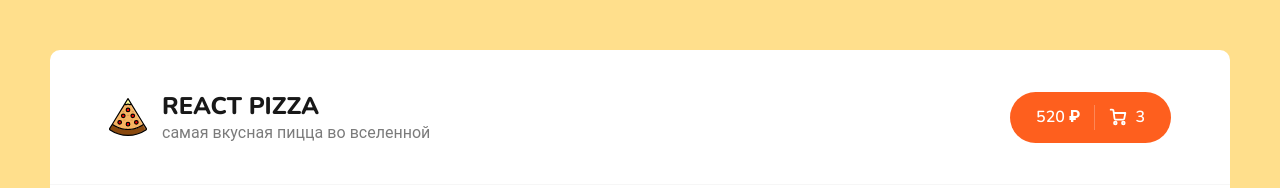
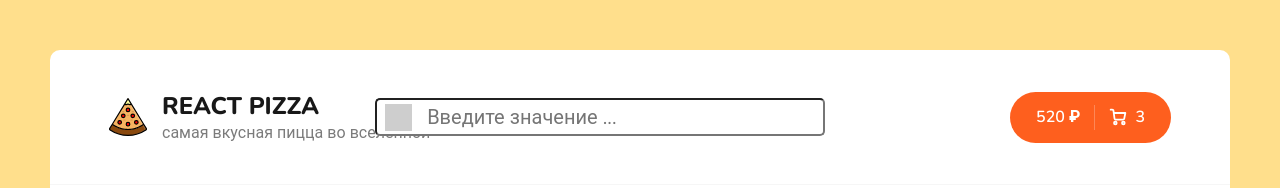
Before and after one commit to YakubBaciev/react-pizza, a React (Create React App) app: page / in a window 1280 px wide. Shown: the top 188 px of the page. Built offline with nearby package versions, Linux system fonts and the light colour scheme; no server answers; grey boxes are pictures that could not be loaded.

Commit message:
добавил поиск пицц

```diff
--- a/src/App.js
+++ b/src/App.js
@@ -8,12 +8,13 @@ import "./scss/app.scss";
 import Header from "./components/Header";
 
 function App() {
+  const [searchValue, setSearchValue] = React.useState("");
   return (
     <div className="wrapper">
-      <Header />
+      <Header searchValue={searchValue} setSearchValue={setSearchValue} />
       <div className="content">
         <Routes>
-          <Route path="/" element={<Home />} />
+          <Route path="/" element={<Home searchValue={searchValue} />} />
           <Route path="/Cart" element={<Cart />} />
           <Route path="*" element={<NotFound />} />
         </Routes>
--- a/src/components/Header.jsx
+++ b/src/components/Header.jsx
@@ -1,7 +1,8 @@
 import logo from "../assets/img/pizza-logo.svg";
 import { Link } from "react-router-dom";
+import SearchInput from "./SearchInput";
 
-function Header() {
+function Header({ searchValue, setSearchValue }) {
   return (
     <div className="header">
       <div className="container">
@@ -14,6 +15,10 @@ function Header() {
             </div>
           </div>
         </Link>
+        <SearchInput
+          searchValue={searchValue}
+          setSearchValue={setSearchValue}
+        />
         <div className="header__cart">
           <Link to="/Cart" className="button button--cart">
             <span>520 ₽</span>
--- /dev/null
+++ b/src/components/SearchInput/SearchInput.module.scss
@@ -0,0 +1,34 @@
+.root{
+  position: relative;
+  left: -120px;
+
+  .searchImg{
+  width: 27px;
+  height: 27px;
+  position: absolute;
+  left: 10px;
+  top: 6px;
+  opacity: 0.5;
+  }
+  .searchInput{
+width: 450px;
+  height: 38px;
+  padding-left: 50px;
+  font-size: 20px;
+  border-radius: 5px;
+  }
+  .clouseImg{
+    width: 25px;
+    height: 25px;
+    position: absolute;
+    right: 5px;
+    top: 6px;
+    opacity: 0.5;
+    cursor: pointer;
+
+    &:hover{
+opacity: 1;
+    }
+
+  }
+}
--- /dev/null
+++ b/src/components/SearchInput/index.jsx
@@ -0,0 +1,30 @@
+import React from "react";
+import styles from "./SearchInput.module.scss";
+
+const SearchInput = ({ searchValue, setSearchValue }) => {
+  return (
+    <div className={styles.root}>
+      <img
+        className={styles.searchImg}
+        src="https://cdn-icons-png.flaticon.com/512/54/54481.png"
+        alt="search"
+      />
+      <input
+        value={searchValue}
+        onChange={(e) => setSearchValue(e.target.value)}
+        className={styles.searchInput}
+        placeholder="Введите значение ..."
+      />
+      {searchValue && (
+        <img
+          onClick={() => setSearchValue("")}
+          className={styles.clouseImg}
+          src="https://cdn-icons-png.flaticon.com/512/1828/1828747.png"
+          alt="clouse"
+        />
+      )}
+    </div>
+  );
+};
+
+export default SearchInput;
--- a/src/pages/Home.jsx
+++ b/src/pages/Home.jsx
@@ -5,7 +5,7 @@ import Sort from "../components/Sort";
 import PizzaBlock from "../components/PizzaBlock";
 import Skeleton from "../components/PizzaBlock/Skeleton";
 
-const Home = () => {
+const Home = ({ searchValue }) => {
   const [items, setAtems] = React.useState([]);
   const [isLoading, setIsLoading] = React.useState(true);
   const [activeIndex, setActiveIndex] = React.useState(0);
@@ -19,7 +19,9 @@ const Home = () => {
     fetch(
       `https://639c95a242e3ad6927364e55.mockapi.io/items?${
         activeIndex > 0 ? `category=${activeIndex}` : ""
-      }&sortBy=${activeSort.sortProperty}&order=desc`
+      }&sortBy=${activeSort.sortProperty}&order=desc${
+        searchValue ? `&search=${searchValue}` : ""
+      }`
     )
       .then((res) => {
         return res.json();
@@ -29,7 +31,7 @@ const Home = () => {
         setIsLoading(false);
       });
     window.scrollTo(0, 0);
-  }, [activeIndex, activeSort]);
+  }, [activeIndex, activeSort, searchValue]);
 
   return (
     <div className="container">
```
